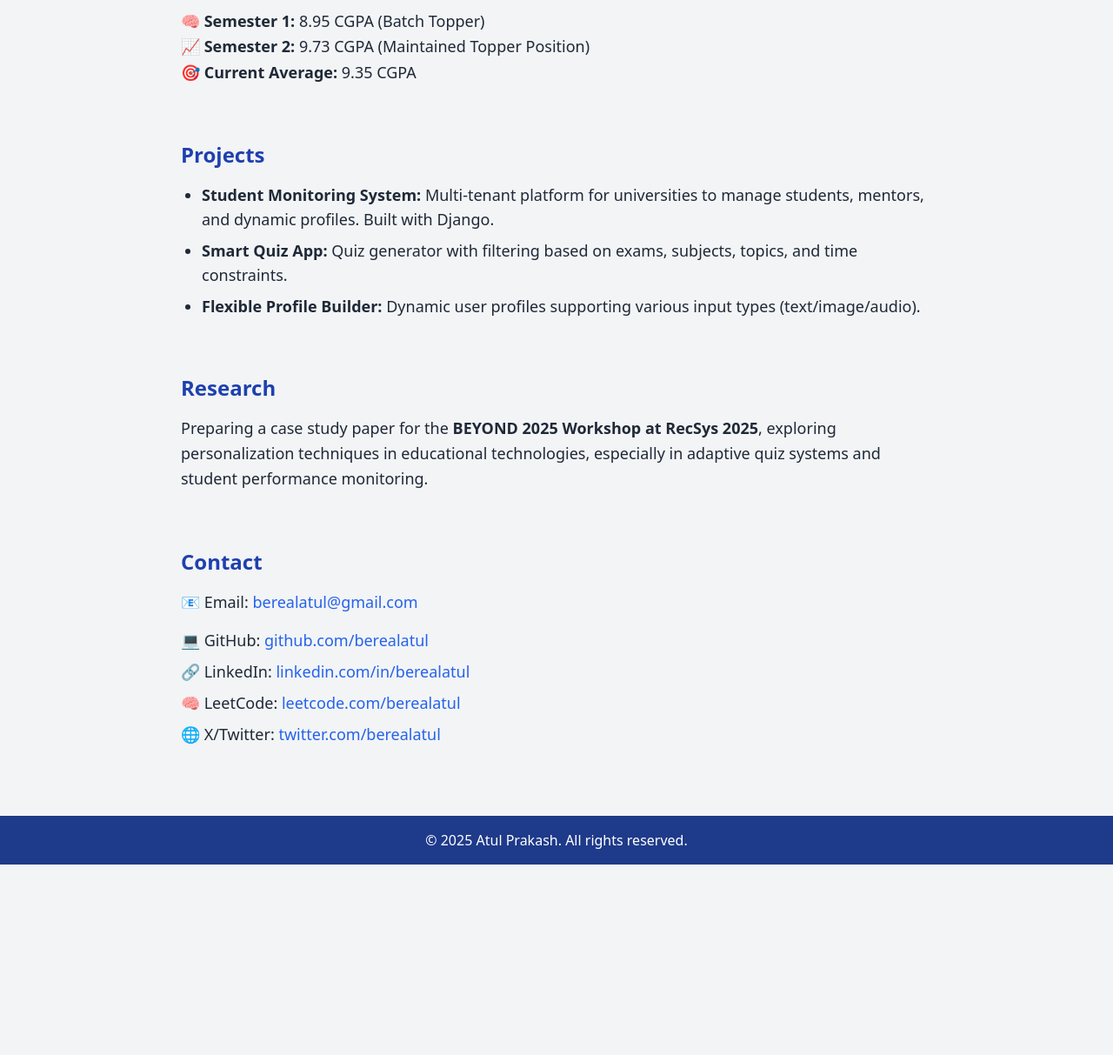
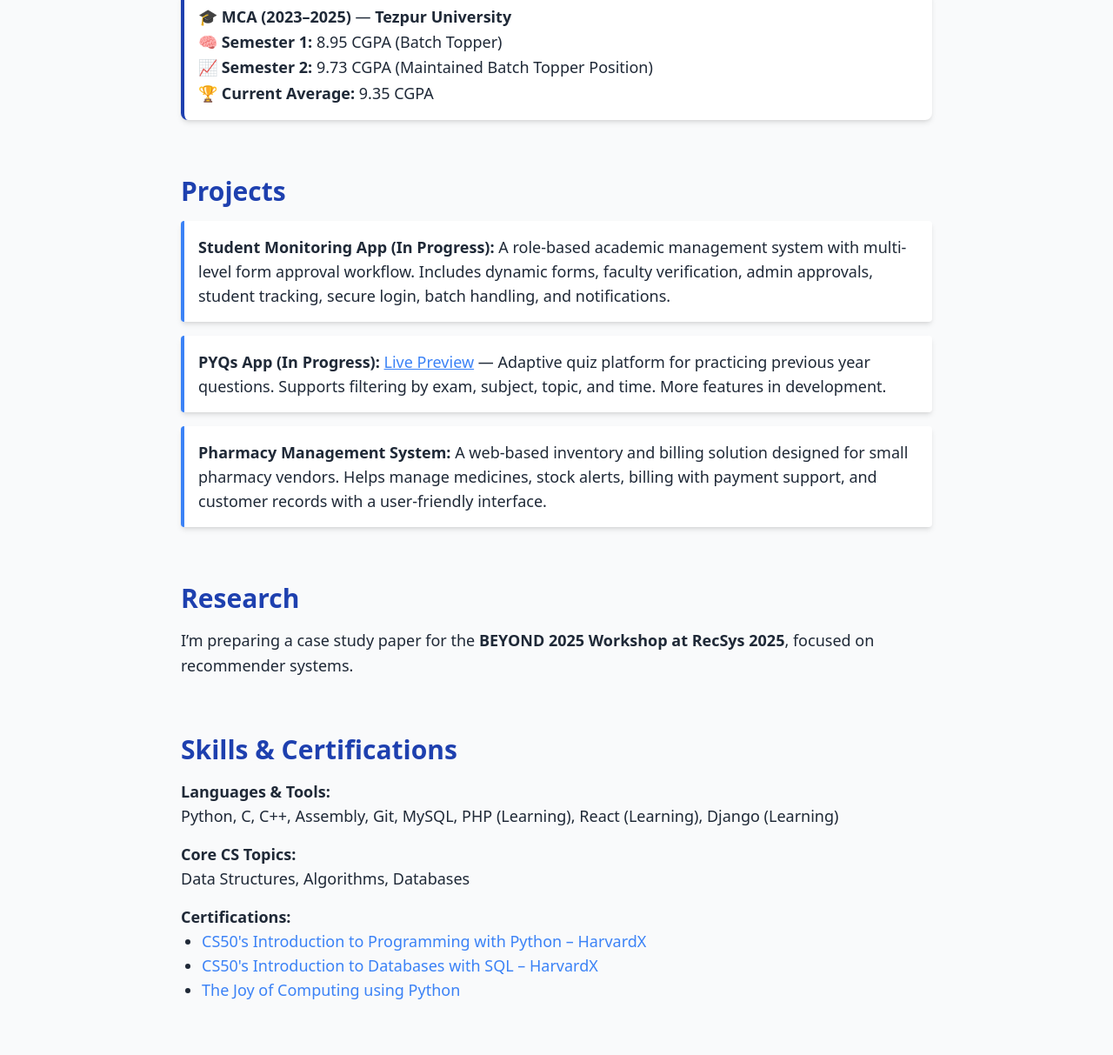
Before and after one commit to berealatul/berealatul.github.io, a plain HTML site: page index.html in a window 1280 px wide. Shown: the part 503-1716 px from the top of the page at 87% size. Before the commit the page ends 1497 px from the top, so only its background shows below. Drawn offline with nearby package versions, Linux system fonts and the light colour scheme.

Commit message:
updated portfolio

```diff
--- a/index.html
+++ b/index.html
@@ -5,77 +5,146 @@
   <meta name="viewport" content="width=device-width, initial-scale=1.0"/>
   <title>Atul Prakash | Portfolio</title>
   <script src="https://cdn.tailwindcss.com"></script>
+  <script>
+    tailwind.config = {
+      theme: {
+        extend: {
+          colors: {
+            primary: '#1e40af', // Tailwind blue-900
+            accent: '#3b82f6',  // Tailwind blue-500
+          }
+        }
+      }
+    }
+  </script>
+  <style>
+    html {
+      scroll-behavior: smooth;
+    }
+  </style>
 </head>
-<body class="bg-gray-100 text-gray-800 font-sans">
-  <header class="bg-blue-900 text-white py-8 text-center shadow-md">
+<body class="bg-gray-50 text-gray-800 font-sans">
+
+  <!-- Header -->
+  <header class="bg-primary text-white py-8 text-center shadow-lg">
     <h1 class="text-4xl font-bold">Atul Prakash</h1>
-    <p class="text-lg mt-2">Final Year MCA Student | Developer | Researcher</p>
+    <p class="text-lg mt-2">Final Year MCA Student @ Tezpur University | Developer | Researcher</p>
   </header>
 
-  <nav class="bg-white shadow-md py-3 sticky top-0 z-10">
-    <div class="flex justify-center space-x-6 text-blue-800 font-medium">
-      <a href="#about" class="hover:text-blue-500">About</a>
-      <a href="#academics" class="hover:text-blue-500">Academics</a>
-      <a href="#projects" class="hover:text-blue-500">Projects</a>
-      <a href="#research" class="hover:text-blue-500">Research</a>
-      <a href="#contact" class="hover:text-blue-500">Contact</a>
+  <!-- Navbar -->
+  <nav class="bg-white sticky top-0 z-50 shadow-md py-3">
+    <div class="max-w-4xl mx-auto flex justify-center gap-6 font-medium text-primary">
+      <a href="#about" class="hover:text-accent">About</a>
+      <a href="#academics" class="hover:text-accent">Academics</a>
+      <a href="#projects" class="hover:text-accent">Projects</a>
+      <a href="#research" class="hover:text-accent">Research</a>
+      <a href="#skills" class="hover:text-accent">Skills</a>
+      <a href="#contact" class="hover:text-accent">Contact</a>
     </div>
   </nav>
 
-  <main class="max-w-4xl mx-auto px-4 py-10 space-y-16">
+  <main class="max-w-4xl mx-auto px-4 py-12 space-y-16">
+
     <!-- About -->
     <section id="about">
-      <h2 class="text-2xl font-bold text-blue-800 mb-4">About Me</h2>
+      <h2 class="text-3xl font-bold text-primary mb-4">About Me</h2>
       <p class="text-lg leading-relaxed">
-        I’m a software developer and researcher passionate about educational systems, recommender systems, and full-stack development.
-        I love building platforms that make learning smarter, faster, and fairer.
+        I’m a passionate software developer and researcher focused on building intelligent, user-centric educational systems.
+        From multi-tenant student platforms to adaptive quiz apps, I love designing tech that makes education smarter, faster, and more personal.
       </p>
     </section>
 
     <!-- Academics -->
     <section id="academics">
-      <h2 class="text-2xl font-bold text-blue-800 mb-4">Academic Excellence</h2>
-      <p class="text-lg leading-relaxed">
-        Currently pursuing a <strong>2-year MCA</strong> at <strong>Tezpur University</strong>.<br/>
-        <span class="block mt-2">🧠 <strong>Semester 1:</strong> 8.95 CGPA (Batch Topper)</span>
-        <span class="block">📈 <strong>Semester 2:</strong> 9.73 CGPA (Maintained Topper Position)</span>
-        <span class="block">🎯 <strong>Current Average:</strong> 9.35 CGPA</span>
-      </p>
+      <h2 class="text-3xl font-bold text-primary mb-4">Academic Excellence</h2>
+      <div class="bg-white shadow-md p-4 rounded-lg border-l-4 border-primary">
+        <p class="text-lg leading-relaxed">
+          🎓 <strong>MCA (2023–2025)</strong> — <strong>Tezpur University</strong><br/>
+          🧠 <strong>Semester 1:</strong> 8.95 CGPA (Batch Topper)<br/>
+          📈 <strong>Semester 2:</strong> 9.73 CGPA (Maintained Batch Topper Position)<br/>
+          🏆 <strong>Current Average:</strong> 9.35 CGPA
+        </p>
+      </div>
     </section>
 
     <!-- Projects -->
     <section id="projects">
-      <h2 class="text-2xl font-bold text-blue-800 mb-4">Projects</h2>
-      <ul class="list-disc pl-6 space-y-2 text-lg">
-        <li><strong>Student Monitoring System:</strong> Multi-tenant platform for universities to manage students, mentors, and dynamic profiles. Built with Django.</li>
-        <li><strong>Smart Quiz App:</strong> Quiz generator with filtering based on exams, subjects, topics, and time constraints.</li>
-        <li><strong>Flexible Profile Builder:</strong> Dynamic user profiles supporting various input types (text/image/audio).</li>
+      <h2 class="text-3xl font-bold text-primary mb-4">Projects</h2>
+      <ul class="space-y-4 text-lg">
+        <li class="bg-white p-4 rounded shadow-md border-l-4 border-accent">
+          <strong>Student Monitoring App (In Progress):</strong>
+          A role-based academic management system with multi-level form approval workflow. Includes dynamic forms, faculty verification, admin approvals, student tracking, secure login, batch handling, and notifications.
+        </li>
+        <li class="bg-white p-4 rounded shadow-md border-l-4 border-accent">
+          <strong>PYQs App (In Progress):</strong>
+          <a href="https://berealatul.github.io/PYQs/" target="_blank" class="text-accent underline">Live Preview</a> — Adaptive quiz platform for practicing previous year questions. Supports filtering by exam, subject, topic, and time. More features in development.
+        </li>
+        <li class="bg-white p-4 rounded shadow-md border-l-4 border-accent">
+          <strong>Pharmacy Management System:</strong>
+          A web-based inventory and billing solution designed for small pharmacy vendors. Helps manage medicines, stock alerts, billing with payment support, and customer records with a user-friendly interface.
+        </li>
       </ul>
     </section>
 
     <!-- Research -->
     <section id="research">
-      <h2 class="text-2xl font-bold text-blue-800 mb-4">Research</h2>
+      <h2 class="text-3xl font-bold text-primary mb-4">Research</h2>
       <p class="text-lg leading-relaxed">
-        Preparing a case study paper for the <strong>BEYOND 2025 Workshop at RecSys 2025</strong>, exploring personalization techniques in educational technologies, especially in adaptive quiz systems and student performance monitoring.
+        I’m preparing a case study paper for the <strong>BEYOND 2025 Workshop at RecSys 2025</strong>, focused on recommender systems.
       </p>
+    </section>
+
+    <!-- Skills -->
+    <section id="skills">
+      <h2 class="text-3xl font-bold text-primary mb-4">Skills & Certifications</h2>
+      <div class="space-y-4 text-lg">
+        <div>
+          <strong>Languages & Tools:</strong><br/>
+          Python, C, C++, Assembly, Git, MySQL, PHP (Learning), React (Learning), Django (Learning)
+        </div>
+        <div>
+          <strong>Core CS Topics:</strong><br/>
+          Data Structures, Algorithms, Databases
+        </div>
+        <div>
+          <strong>Certifications:</strong>
+          <ul class="list-disc pl-6">
+            <li>
+              <a href="https://certificates.cs50.io/93c5e14c-f284-4f53-be52-cfbfe838275f.pdf" target="_blank" class="text-accent hover:underline">
+                CS50's Introduction to Programming with Python – HarvardX
+              </a>
+            </li>
+            <li>
+              <a href="https://certificates.cs50.io/df3de021-756b-4e28-be3a-a85b6e2cf909.pdf" target="_blank" class="text-accent hover:underline">
+                CS50's Introduction to Databases with SQL – HarvardX
+              </a>
+            </li>
+            <li>
+              <a href="https://archive.nptel.ac.in/content/noc/NOC25/SEM1/Ecertificates/106/noc25-cs69/Course/NPTEL25CS69S105790019404451138.pdf" target="_blank" class="text-accent hover:underline">
+                The Joy of Computing using Python
+              </a>
+            </li>
+          </ul>
+        </div>
+      </div>
     </section>
 
     <!-- Contact -->
     <section id="contact">
-      <h2 class="text-2xl font-bold text-blue-800 mb-4">Contact</h2>
-      <p class="text-lg">📧 Email: <a href="mailto:berealatul@gmail.com" class="text-blue-600 hover:underline">berealatul@gmail.com</a></p>
+      <h2 class="text-3xl font-bold text-primary mb-4">Contact</h2>
+      <p class="text-lg">📧 Email: <a href="mailto:berealatul@gmail.com" class="text-accent hover:underline">berealatul@gmail.com</a></p>
       <div class="mt-4 space-y-2 text-lg">
-        <p>💻 GitHub: <a href="https://github.com/berealatul" target="_blank" class="text-blue-600 hover:underline">github.com/berealatul</a></p>
-        <p>🔗 LinkedIn: <a href="https://linkedin.com/in/berealatul" target="_blank" class="text-blue-600 hover:underline">linkedin.com/in/berealatul</a></p>
-        <p>🧠 LeetCode: <a href="https://leetcode.com/berealatul" target="_blank" class="text-blue-600 hover:underline">leetcode.com/berealatul</a></p>
-        <p>🌐 X/Twitter: <a href="https://twitter.com/berealatul" target="_blank" class="text-blue-600 hover:underline">twitter.com/berealatul</a></p>
+        <p>💻 GitHub: <a href="https://github.com/berealatul" target="_blank" class="text-accent hover:underline">github.com/berealatul</a></p>
+        <p>🔗 LinkedIn: <a href="https://linkedin.com/in/berealatul" target="_blank" class="text-accent hover:underline">linkedin.com/in/berealatul</a></p>
+        <p>🧠 LeetCode: <a href="https://leetcode.com/berealatul" target="_blank" class="text-accent hover:underline">leetcode.com/berealatul</a></p>
+        <p>🐦 Twitter: <a href="https://twitter.com/berealatul" target="_blank" class="text-accent hover:underline">twitter.com/berealatul</a></p>
       </div>
     </section>
   </main>
 
-  <footer class="bg-blue-900 text-white text-center py-4 mt-10">
+  <footer class="bg-primary text-white text-center py-4">
     <p>&copy; 2025 Atul Prakash. All rights reserved.</p>
   </footer>
+
 </body>
 </html>
```
